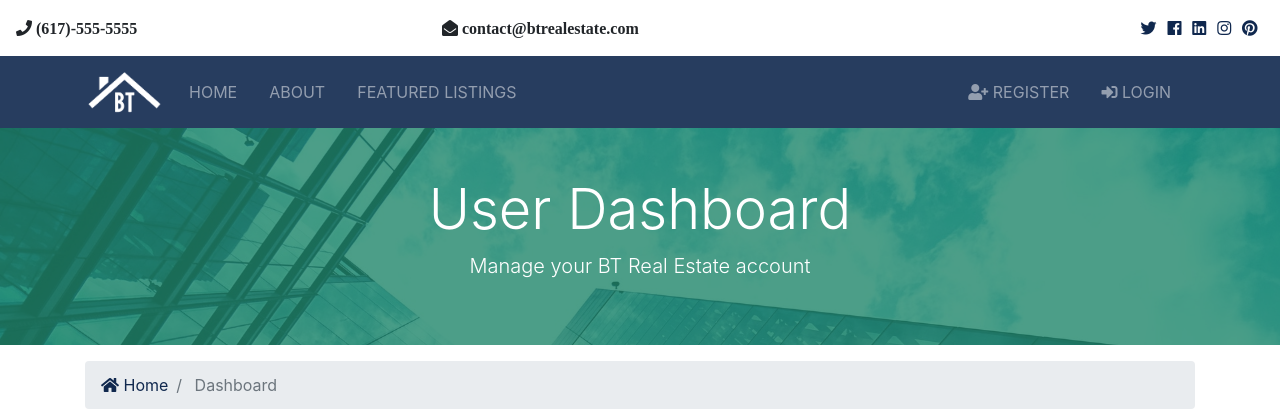
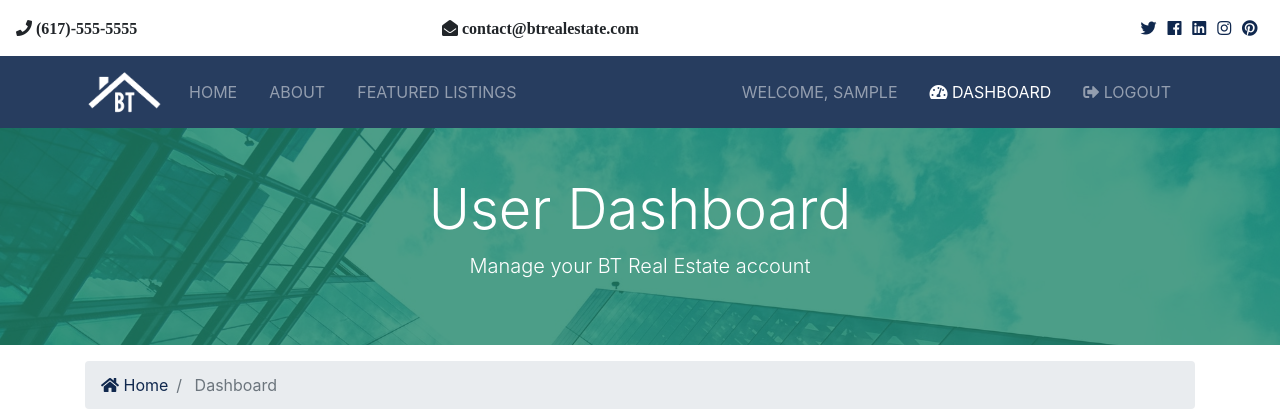
Before and after one commit to CodeSpacePlus/btre_project, a Django app: page /accounts/dashboard in a window 1280 px wide. Shown: the top 420 px of the page. Run offline with Django 3.2, Linux system fonts and the light colour scheme; the visitor is signed in with stand-in values (Sample User, id 1); some libraries are stand-ins or nearby versions.

Commit message:
Finished login and logout method. Added dynamic page titles

```diff
--- a/accounts/views.py
+++ b/accounts/views.py
@@ -4,10 +4,26 @@ from django.contrib.auth.models import User
 
 
 def login(request):
-    return render(request, 'accounts/login.html')
+    if request.method != 'POST':
+        return render(request, 'accounts/login.html')
+
+    username = request.POST['username']
+    password = request.POST['password']
+
+    user = auth.authenticate(username=username, password=password)
+
+    if user is None:
+        messages.error(request, 'Invalid credentials.')
+        return redirect('login')
+
+    auth.login(request, user)
+    # messages.success(request, 'You are now logged in.')
+    return redirect('dashboard')
 
 
 def logout(request):
+    if request.method == 'POST':
+        auth.logout(request)
     return redirect('index')
 
 
--- a/templates/accounts/dashboard.html
+++ b/templates/accounts/dashboard.html
@@ -1,4 +1,6 @@
 {% extends 'base.html' %}
+
+{% block title %} | [Username] Dashboard{% endblock %}
 
 {% block content %}
     <section id="showcase-inner" class="py-5 text-white">
--- a/templates/accounts/login.html
+++ b/templates/accounts/login.html
@@ -1,4 +1,6 @@
 {% extends 'base.html' %}
+
+{% block title %} | Login{% endblock %}
 
 {% block content %}
     <section id="login" class="bg-light py-5">
--- a/templates/accounts/register.html
+++ b/templates/accounts/register.html
@@ -1,4 +1,6 @@
 {% extends 'base.html' %}
+
+{% block title %} | Create an account{% endblock %}
 
 {% block content %}
     <section id="register" class="bg-light py-5">
--- a/templates/base.html
+++ b/templates/base.html
@@ -12,7 +12,7 @@
   <link rel="stylesheet" href="{% static 'css/style.css' %}">
   <!-- Lightbox -->
   <link rel="stylesheet" href="{% static 'css/lightbox.min.css' %}">
-  <title>BT Real Estate</title>
+  <title>BT Real Estate{% block title %}{% endblock %}</title>
 </head>
 
 <body>
--- a/templates/listings/listing.html
+++ b/templates/listings/listing.html
@@ -1,6 +1,8 @@
 {% extends 'base.html' %}
-{% load static %}
+{#{% load static %}#}
 {% load humanize %}
+
+{% block title %} | {{ listing.title }}{% endblock %}
 
 {% block content %}
     <section id="showcase-inner" class="py-5 text-white">
--- a/templates/listings/listings.html
+++ b/templates/listings/listings.html
@@ -1,5 +1,7 @@
 {% extends "base.html" %}
 {% load humanize %}
+
+{% block title %} | Browse Property Listings{% endblock %}
 
 {% block content %}
 <section id="showcase-inner" class="py-5 text-white">
--- a/templates/listings/search.html
+++ b/templates/listings/search.html
@@ -1,5 +1,7 @@
 {% extends 'base.html' %}
 {% load humanize %}
+
+{% block title %} | Search Results{% endblock %}
 
 {% block content %}
     <!-- Showcase -->
--- a/templates/pages/about.html
+++ b/templates/pages/about.html
@@ -1,5 +1,7 @@
 {% extends "base.html" %}
 {% load static %}
+
+{% block title %} | About Us{% endblock %}
 
 {% block content %}
     <section id="showcase-inner" class="py-5 text-white">
--- a/templates/pages/index.html
+++ b/templates/pages/index.html
@@ -1,6 +1,8 @@
 {% extends "base.html" %}
-{% load static %}
+{#{% load static %}#}
 {% load humanize %}
+
+{% block title %} | Welcome{% endblock %}
 
 {% block content %}
 
--- a/templates/partials/_navbar.html
+++ b/templates/partials/_navbar.html
@@ -44,13 +44,13 @@
             </ul>
 
             <ul class="navbar-nav ml-auto">
+                {% if not user.is_authenticated %}
                     <li
                             {% if 'register' in request.path %}
                                 class="nav-item active mr-3"
                             {% else %}
                                 class="nav-item mr-3"
-                        {% endif %}
-                >
+                            {% endif %}>
                         <a href="{% url 'register' %}" class="nav-link">
                             <i class="fas fa-user-plus"></i> Register
                         </a>
@@ -60,30 +60,35 @@
                                 class="nav-item active mr-3"
                             {% else %}
                                 class="nav-item mr-3"
-                        {% endif %}
-                >
+                            {% endif %}>
                         <a href="{% url 'login' %}" class="nav-link">
                             <i class="fas fa-sign-in-alt"></i> Login
                         </a>
                     </li>
-                {% if user.is_authenticad %}
+                {% else %}
+                    <li class="nav-item mr-3 nav-link">Welcome, {{ user.username }}</li>
                     <li
                             {% if 'dashboard' in request.path %}
                                 class="nav-item active mr-3"
                             {% else %}
                                 class="nav-item mr-3"
-                            {% endif %}
-                    >
+                            {% endif %}>
                         <a href="{% url 'dashboard' %}" class="nav-link">
                             <i class="fas fa-tachometer-alt"></i> Dashboard
                         </a>
                     </li>
                     <li class="nav-item mr-3">
-                        <a href="{% url 'logout' %}" class="nav-link">
-                            <i class="fas fa-sign-out-alt"> Logout</i>
+                        <a href="javascript:{document.getElementById('logout').submit()}" class="nav-link">
+                            <i class="fas fa-sign-out-alt"></i> Logout
                         </a>
+                        <form action="{% url 'logout' %}" id="logout" method="post">
+                            {% csrf_token %}
+                            <input type="hidden">
+                        </form>
                     </li>
                 {% endif %}
+
+
             </ul>
         </div>
     </div>
```
Lines whose indentation alone changed are shown as unchanged.
